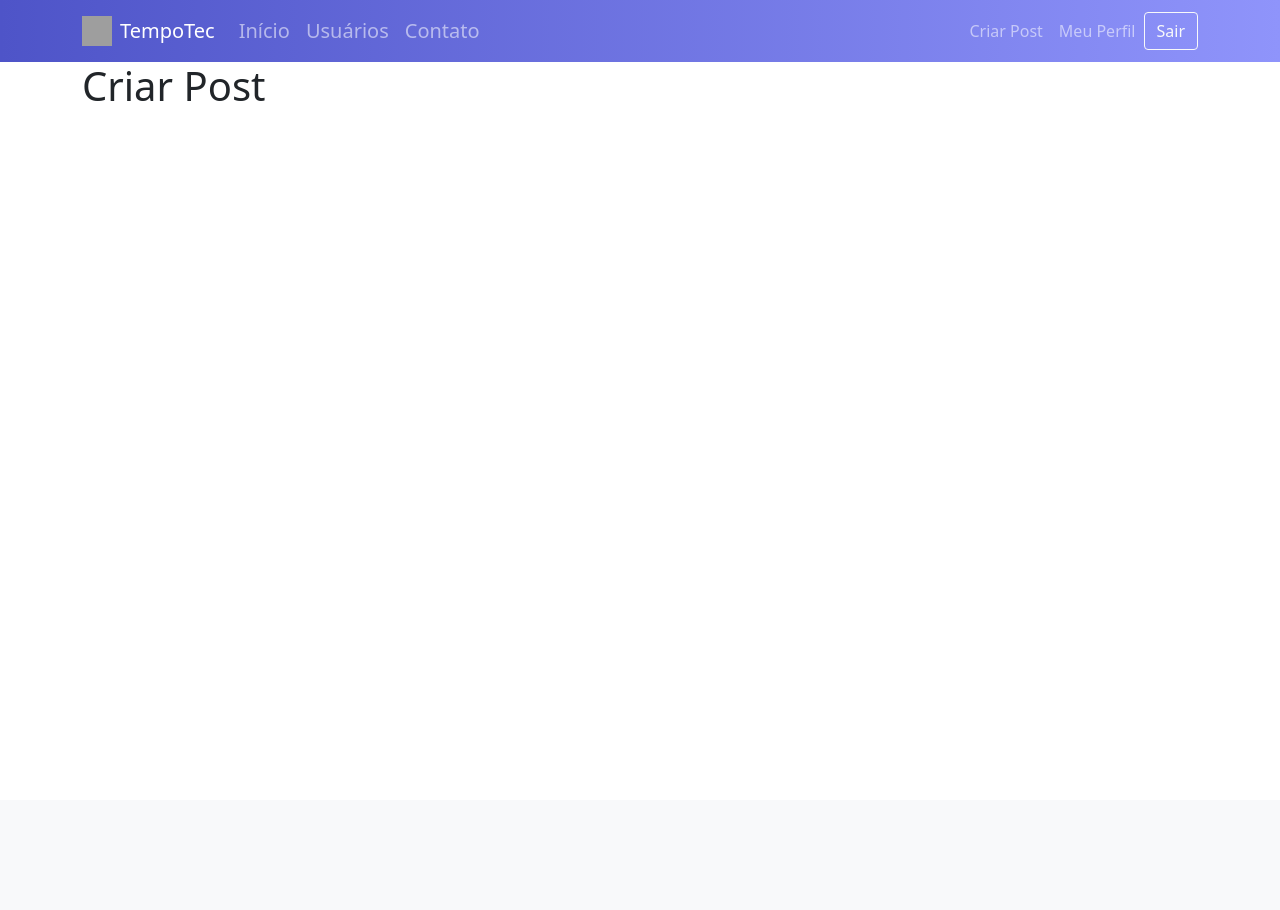
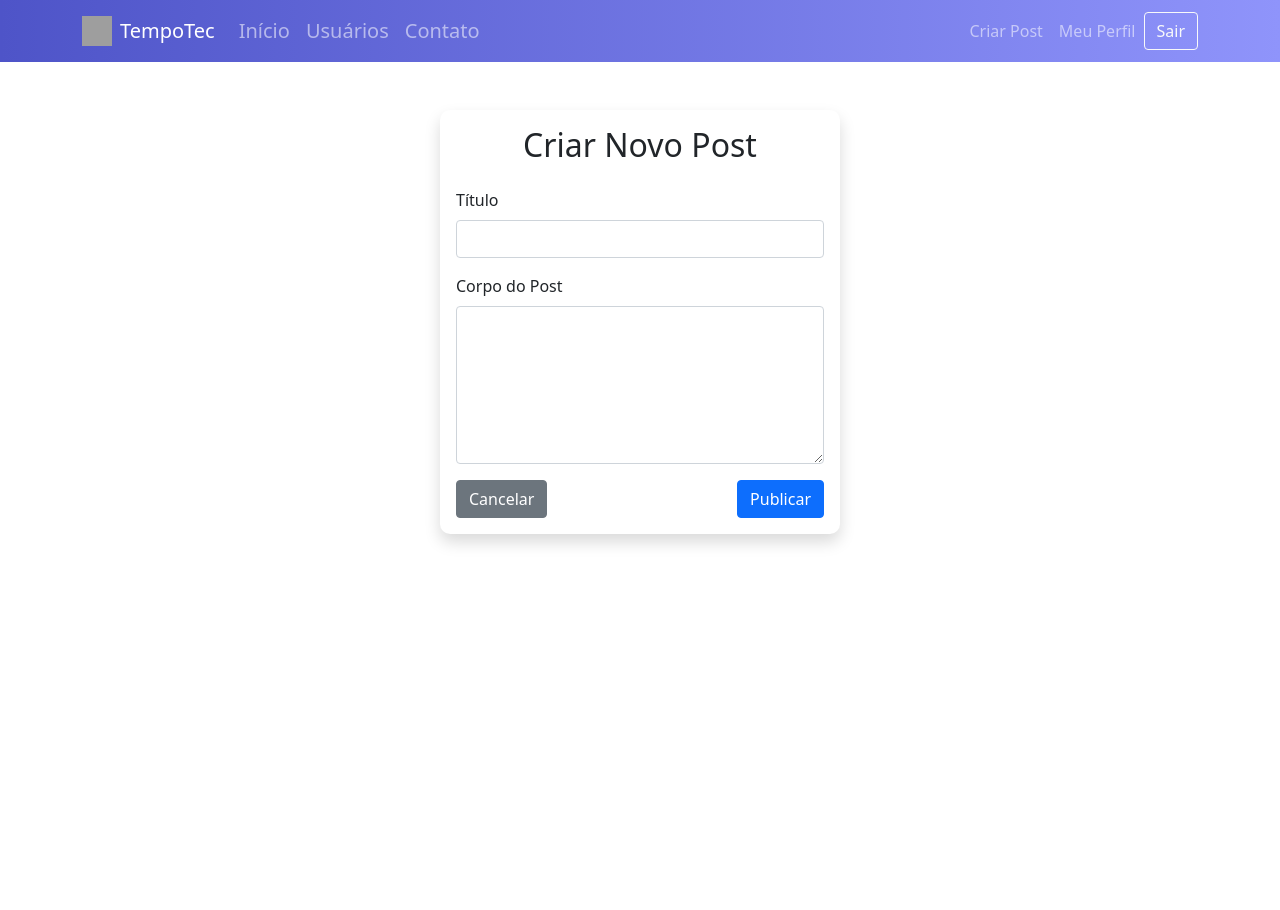
Before and after one commit to cristersom/tempotec, a Flask app: page /post/criar in a window 1280 px wide. Before the commit the page ends 800 px from the top, so only its background shows below. Run offline with Flask 3, Linux system fonts and the light colour scheme; the first user in the database is signed in; grey boxes are pictures that could not be loaded.

Commit message:
Add post create and listing

```diff
--- a/tempotec/routes.py
+++ b/tempotec/routes.py
@@ -1,7 +1,7 @@
 from flask import render_template, redirect, url_for, flash, request
 from tempotec import app, database, bcrypt
 from tempotec.forms import FormLogin, FormCriarConta, FormEditarPerfil
-from tempotec.models import Usuario
+from tempotec.models import Usuario, Post
 from flask_login import login_user, logout_user, current_user, login_required
 import secrets
 import os
@@ -28,32 +28,30 @@ def usuarios():
 @app.route('/login', methods=['GET', 'POST'])
 def login():
     form_login = FormLogin()
-    form_criarconta = FormCriarConta()
     if form_login.validate_on_submit() and 'botao_submit_login' in request.form:
         usuario = Usuario.query.filter_by(email=form_login.email.data).first()
         if usuario and bcrypt.check_password_hash(usuario.senha, form_login.senha.data):
             login_user(usuario, remember=form_login.lembrar_dados.data)
-            flash(f'Login feito com sucesso no e-mail: {form_login.email.data}', 'alert-success')
+            flash(f'Login feito com sucesso no e-mail: {form_login.email.data}', 'success')
             par_next = request.args.get('next')
             if par_next:
                 return redirect(par_next)
             else:
                 return redirect(url_for('home'))
         else:
-            flash(f'Falha no Login. E-mail ou Senha Incorretos', 'alert-danger')
+            flash(f'Falha no Login. E-mail ou Senha Incorretos', 'danger')
     return render_template('login.html', form_login=form_login)
 
 
 @app.route('/register', methods=['GET', 'POST'])
 def register():
-    form_login = FormLogin()
     form_criarconta = FormCriarConta()
     if form_criarconta.validate_on_submit() and 'botao_submit_criarconta' in request.form:
         senha_cript = bcrypt.generate_password_hash(form_criarconta.senha.data)
         usuario = Usuario(username=form_criarconta.username.data, email=form_criarconta.email.data, senha=senha_cript)
         database.session.add(usuario)
         database.session.commit()
-        flash(f'Conta criada para o e-mail: {form_criarconta.email.data}', 'alert-success')
+        flash(f'Conta criada para o e-mail: {form_criarconta.email.data}', 'success')
         return redirect(url_for('home'))
     return render_template('register.html', form_criarconta=form_criarconta)
 
@@ -62,7 +60,7 @@ def register():
 @login_required
 def sair():
     logout_user()
-    flash(f'Logout Feito com Sucesso', 'alert-success')
+    flash(f'Logout feito com sucesso', 'success')
     return redirect(url_for('home'))
 
 
@@ -73,10 +71,32 @@ def perfil():
     return render_template('perfil.html', foto_perfil=foto_perfil)
 
 
-@app.route('/post/criar')
+@app.route('/post/criar', methods=['GET', 'POST'])
 @login_required
 def criar_post():
+    if request.method == 'POST':
+        titulo = request.form.get('titulo')
+        corpo = request.form.get('corpo')
+
+        if not titulo or not corpo:
+            flash('Título e corpo são obrigatórios.', 'danger')
+            return redirect(url_for('criar_post'))
+
+        novo_post = Post(
+            titulo=titulo,
+            corpo=corpo,
+            id_usuario=current_user.id,
+         )
+        database.session.add(novo_post)
+        database.session.commit()
+        flash('Post criado com sucesso!', 'success')
+        return redirect(url_for('home'))  # ou qualquer página inicial
     return render_template('criarpost.html')
+
+@app.route('/posts')
+def listar_posts():
+    posts = Post.query.order_by(Post.data_criacao.desc()).all()
+    return render_template('listarposts.html', posts=posts)
 
 
 def salvar_imagem(imagem):
@@ -112,7 +132,7 @@ def editar_perfil():
             current_user.foto_perfil = nome_imagem
         current_user.cursos = atualizar_cursos(form)
         database.session.commit()
-        flash('Perfil atualizado com Sucesso', 'alert-success')
+        flash('Perfil atualizado com sucesso', 'success')
         return redirect(url_for('perfil'))
     elif request.method == "GET":
         form.email.data = current_user.email
--- a/tempotec/templates/base.html
+++ b/tempotec/templates/base.html
@@ -15,16 +15,31 @@
 
 {% include 'navbar.html' %}
 
+
 <div class="container">
-    {% with mensagens = get_flashed_messages(with_categories=True) %}
-    {% if mensagens %}
-    {% for categoria, mensagem in mensagens %}
-    <div class="alert {{ categoria }}">
-        {{ mensagem }}
+    {% with messages = get_flashed_messages(with_categories=true) %}
+    {% if messages %}
+    <div class="container mt-3">
+        {% for category, message in messages %}
+        <div class="alert alert-{{ category }} alert-dismissible fade show" role="alert">
+            {{ message }}
+            <button type="button" class="btn-close" data-bs-dismiss="alert" aria-label="Close"></button>
+        </div>
+        {% endfor %}
     </div>
-    {% endfor %}
+
+    <script>
+        setTimeout(function () {
+            var alerts = document.querySelectorAll('.alert');
+            alerts.forEach(function (alert) {
+                var bsAlert = bootstrap.Alert.getOrCreateInstance(alert);
+                bsAlert.close();
+            });
+        }, 3000); // 3 seconds
+    </script>
     {% endif %}
     {% endwith %}
+
 </div>
 
 {% block body %}
--- a/tempotec/templates/contato.html
+++ b/tempotec/templates/contato.html
@@ -1,7 +1,7 @@
 {% extends 'base.html' %}
 
 {% block body %}
-<div class="d-flex vh-100 justify-content-center align-items-center">
+<div class="d-flex justify-content-center align-items-center mt-5">
     <div class="card shadow-sm p-4" style="min-width: 320px; max-width: 480px; width: 100%;">
         <h2 class="mb-4 text-center">Precisa de ajuda?</h2>
         <p class="lead text-center mb-4">
--- a/tempotec/templates/criarpost.html
+++ b/tempotec/templates/criarpost.html
@@ -1,7 +1,27 @@
 {% extends 'base.html' %}
 
 {% block body %}
-    <div class="container">
-        <h1>Criar Post</h1>
+<div class="container d-flex justify-content-center mt-5" style="height: 100vh;">
+    <div class="">
+        <div class="card shadow">
+            <div class="card-body">
+                <h2 class="card-title mb-4 text-center">Criar Novo Post</h2>
+                <form method="POST" action="{{ url_for('criar_post') }}">
+                    <div class="mb-3">
+                        <label for="titulo" class="form-label">Título</label>
+                        <input type="text" class="form-control" id="titulo" name="titulo" required>
+                    </div>
+                    <div class="mb-3">
+                        <label for="corpo" class="form-label">Corpo do Post</label>
+                        <textarea class="form-control" id="corpo" name="corpo" rows="6" required></textarea>
+                    </div>
+                    <div class="d-flex justify-content-between">
+                        <a href="{{ url_for('home') }}" class="btn btn-secondary">Cancelar</a>
+                        <button type="submit" class="btn btn-primary">Publicar</button>
+                    </div>
+                </form>
+            </div>
+        </div>
     </div>
+</div>
 {% endblock %}
```
Also changed, not shown: tempotec/templates/home.html (+6 -1 lines), tempotec/templates/listarposts.html (added, +33 -0 lines), instance/comunidade.db.
